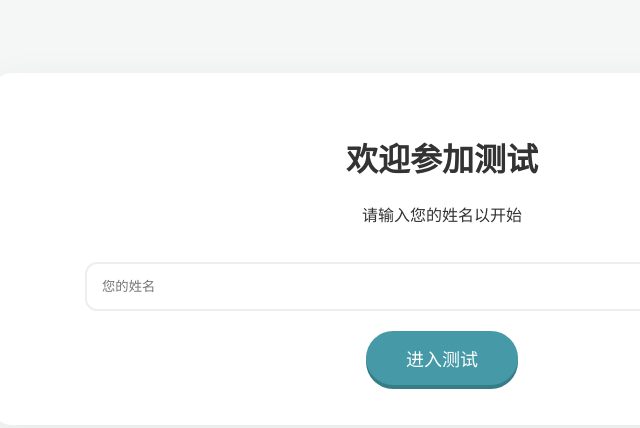
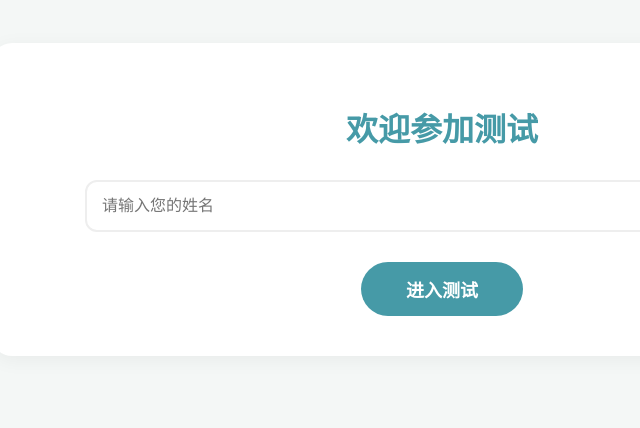
Before and after one commit to Moonwolfqwq/insightfuture, a website: page test.html in a window 1280 px wide. Both pictures are taken after a click on the button "进入测试". Shown: the whole page, without its empty margins (198-838 px from the left). Drawn offline with Linux system fonts and the light colour scheme.

Commit message:
Update test.html

```diff
--- a/test.html
+++ b/test.html
@@ -5,104 +5,56 @@
     <meta name="viewport" content="width=device-width, initial-scale=1.0, maximum-scale=1.0, user-scalable=no">
     <title>能力倾向测试</title>
     <style>
-        /* 全局禁止系统默认行为 */
-        * {
-            user-select: none;
-            -webkit-user-select: none;
-            -webkit-tap-highlight-color: transparent;
+        * { user-select: none; -webkit-user-select: none; -webkit-tap-highlight-color: transparent; }
+        body { font-family: -apple-system, sans-serif; text-align: center; background-color: #f4f7f6; color: #333; padding: 15px; touch-action: manipulation; }
+
+        .quiz-container {
+            max-width: 850px; margin: 20px auto; padding: 40px 25px;
+            background: white; border-radius: 20px; box-shadow: 0 4px 20px rgba(0,0,0,0.05);
         }
 
-        body {
-            font-family: -apple-system, BlinkMacSystemFont, "Segoe UI", Roboto, sans-serif;
-            text-align: center;
-            background-color: #f4f7f6;
-            color: #333;
-            padding: 15px;
-            overflow-x: hidden;
-            touch-action: manipulation; /* 优化移动端点击延迟 */
-        }
-
-        .quiz-container {
-            max-width: 850px;
-            margin: 20px auto;
-            padding: 40px 25px;
-            background: white;
-            border-radius: 20px;
-            box-shadow: 0 10px 40px rgba(0,0,0,0.06);
-        }
-
-        h2#question-text { color: #000; font-size: 1.6em; margin: 20px 0 40px 0; line-height: 1.5; font-weight: 600; }
-
-        /* 按钮样式与交互 */
-        .btn {
-            background: #469aa7;
-            color: white;
-            border: none;
-            padding: 14px 40px;
-            border-radius: 35px;
-            cursor: pointer;
-            font-size: 18px;
-            transition: all 0.1s ease-out; /* 快速回弹 */
-            box-shadow: 0 4px 0 #367d88; /* 增加厚度感 */
-        }
-
-        /* 物理点击感：按下时位移并缩小 */
-        .btn-pressing {
-            transform: scale(0.92) translateY(2px) !important;
-            box-shadow: 0 1px 0 #367d88 !important;
-            background: #367d88 !important;
-        }
-
-        .btn:disabled { background: #ccc; box-shadow: none; cursor: not-allowed; transform: none !important; }
-        .btn-secondary { background: #e8e8ed; color: #555; margin-right: 15px; box-shadow: 0 4px 0 #cfcfd3; }
-        .btn-secondary.btn-pressing { box-shadow: 0 1px 0 #cfcfd3 !important; }
-
-        /* 进度条 */
         #question-counter { text-align: left; font-size: 14px; color: #469aa7; font-weight: bold; margin-bottom: 8px; }
         .progress-bar { width: 100%; height: 6px; background: #f0f0f0; border-radius: 3px; margin-bottom: 40px; overflow: hidden; }
         #progress { width: 0%; height: 100%; background: #469aa7; transition: width 0.4s ease; }
-        #question-prefix { text-align: center; font-size: 14px; color: #999; font-weight: bold; min-height: 20px; margin-bottom: 10px; }
+        #question-prefix { font-size: 14px; color: #999; font-weight: bold; min-height: 20px; margin-bottom: 10px; }
+        h2#question-text { color: #000; font-size: 1.6em; margin: 20px 0 40px 0; line-height: 1.5; font-weight: 600; }
 
-        /* 选项交互 */
+        /* 平面选项样式 */
         .options-container { display: flex; justify-content: space-between; margin: 40px 0; }
-        .circle-wrapper { cursor: pointer; flex: 1; display: flex; flex-direction: column; align-items: center; position: relative; }
+        .circle-wrapper { cursor: pointer; flex: 1; display: flex; flex-direction: column; align-items: center; }
+        .circle {
+            width: 38px; height: 38px; border: 2px solid #469aa7; border-radius: 50%;
+            margin-bottom: 10px; transition: all 0.1s ease; background: white;
+        }
+        /* 点按圆圈时的反馈：变色+缩小 */
+        .circle-pressing { transform: scale(0.8); background: rgba(70, 154, 167, 0.15) !important; }
+        .circle.active { background: #469aa7 !important; transform: scale(1.05); }
 
-        .circle {
-            width: 36px; height: 36px;
-            border: 2px solid #469aa7;
-            border-radius: 50%;
-            margin-bottom: 10px;
-            transition: all 0.15s cubic-bezier(0.175, 0.885, 0.32, 1.275); /* 弹性动效 */
-            background: white;
+        /* 平面按钮样式 */
+        .btn {
+            background: #469aa7; color: white; border: none; padding: 14px 45px;
+            border-radius: 35px; cursor: pointer; font-size: 18px; font-weight: bold;
+            transition: all 0.1s cubic-bezier(0.4, 0, 0.2, 1);
         }
+        /* 点按按钮时的反馈：轻微下沉+变色 */
+        .btn-pressing {
+            transform: translateY(2px) scale(0.96);
+            background: #367d88 !important;
+            opacity: 0.9;
+        }
+        .btn:disabled { background: #ccc; transform: none !important; cursor: not-allowed; opacity: 1; }
 
-        /* 选项按下时的物理缩放 */
-        .circle-pressing {
-            transform: scale(0.75);
-            background: rgba(70, 154, 167, 0.2) !important;
-        }
+        .btn-secondary { background: #e8e8ed; color: #555; margin-right: 15px; }
+        .btn-secondary.btn-pressing { background: #dcdce0 !important; }
 
-        .circle.active {
-            background: #469aa7 !important;
-            transform: scale(1.1); /* 选中后微微变大 */
-            box-shadow: 0 0 15px rgba(70, 154, 167, 0.4);
-        }
-
-        .circle-wrapper span { font-size: 12px; color: #666; font-weight: 500; transition: color 0.2s; }
-        .circle-wrapper.active-text span { color: #469aa7; font-weight: bold; }
-
-        .button-group { display: flex; justify-content: center; align-items: center; margin-top: 20px; }
         #quiz-view { display: none; }
     </style>
 </head>
 <body>
-
-    <div id="start-view" class="quiz-container" style="margin-top:50px;">
-        <h1>欢迎参加测试</h1>
-        <p>请输入您的姓名以开始</p>
-        <input type="text" id="username-input" style="user-select:text; -webkit-user-select:text; width:80%; padding:15px; margin:20px 0; border:2px solid #eee; border-radius:12px; outline:none;" placeholder="您的姓名" spellcheck="false">
-        <br>
-        <button id="start-btn" class="btn">进入测试</button>
+    <div id="start-view" class="quiz-container">
+        <h1 style="color:#469aa7; margin-bottom:30px;">欢迎参加测试</h1>
+        <input type="text" id="username-input" style="width:80%; padding:15px; margin-bottom:30px; border:2px solid #eee; border-radius:12px; font-size:16px; outline:none;" placeholder="请输入您的姓名" spellcheck="false">
+        <br><button id="start-btn" class="btn">进入测试</button>
     </div>
 
     <div id="quiz-view">
@@ -111,7 +63,6 @@
             <div class="progress-bar"><div id="progress"></div></div>
             <div id="question-prefix"></div>
             <h2 id="question-text">加载中...</h2>
-
             <div class="options-container">
                 <div class="circle-wrapper" data-val="1"><div class="circle"></div><span>非常不符</span></div>
                 <div class="circle-wrapper" data-val="2"><div class="circle"></div><span>不符</span></div>
@@ -119,7 +70,6 @@
                 <div class="circle-wrapper" data-val="4"><div class="circle"></div><span>符合</span></div>
                 <div class="circle-wrapper" data-val="5"><div class="circle"></div><span>非常符合</span></div>
             </div>
-
             <div class="button-group">
                 <button id="back-btn" class="btn btn-secondary" style="display: none;">上一题</button>
                 <button id="next-btn" class="btn" disabled>下一题</button>
@@ -129,42 +79,30 @@
 
     <script type="module">
         import { getQuestions } from './questions.js';
+        let questions = [], currentIdx = 0, userAnswers = [];
 
-        let questions = [];
-        let currentIdx = 0;
-        let userAnswers = [];
+        function triggerHaptic() { if (navigator.vibrate) navigator.vibrate(12); }
 
-        function triggerHaptic() {
-            if (navigator.vibrate) navigator.vibrate(12);
-        }
-
-        // --- 核心：手动实现移动端点击反馈逻辑 ---
-        function addTouchFeedback(element, activeClass) {
-            const start = () => { if (!element.disabled) element.classList.add(activeClass); };
-            const end = () => element.classList.remove(activeClass);
-
-            element.addEventListener('touchstart', start);
-            element.addEventListener('touchend', end);
-            element.addEventListener('mousedown', start); // 兼容PC
-            element.addEventListener('mouseup', end);
-            element.addEventListener('mouseleave', end);
+        // 统一处理触屏按下反馈
+        function attachFeedback(el, activeClass) {
+            const press = () => { if(!el.disabled) { el.classList.add(activeClass); } };
+            const release = () => el.classList.remove(activeClass);
+            el.addEventListener('touchstart', press);
+            el.addEventListener('touchend', release);
+            el.addEventListener('mousedown', press);
+            el.addEventListener('mouseup', release);
+            el.addEventListener('mouseleave', release);
         }
 
         const startBtn = document.getElementById('start-btn');
         const nextBtn = document.getElementById('next-btn');
         const backBtn = document.getElementById('back-btn');
-        const circles = document.querySelectorAll('.circle-wrapper');
 
-        // 应用反馈
-        addTouchFeedback(startBtn, 'btn-pressing');
-        addTouchFeedback(nextBtn, 'btn-pressing');
-        addTouchFeedback(backBtn, 'btn-pressing');
-        circles.forEach(cw => {
-            const circle = cw.querySelector('.circle');
-            cw.addEventListener('touchstart', () => circle.classList.add('circle-pressing'));
-            cw.addEventListener('touchend', () => circle.classList.remove('circle-pressing'));
-            cw.addEventListener('mousedown', () => circle.classList.add('circle-pressing'));
-            cw.addEventListener('mouseup', () => circle.classList.remove('circle-pressing'));
+        attachFeedback(startBtn, 'btn-pressing');
+        attachFeedback(nextBtn, 'btn-pressing');
+        attachFeedback(backBtn, 'btn-pressing');
+        document.querySelectorAll('.circle-wrapper').forEach(cw => {
+            attachFeedback(cw.querySelector('.circle'), 'circle-pressing');
         });
 
         startBtn.addEventListener('click', () => {
@@ -181,80 +119,43 @@
         function renderQuestion() {
             const q = questions[currentIdx];
             document.getElementById('question-counter').innerText = `${currentIdx + 1} / ${questions.length}`;
-
             const prefix = document.getElementById('question-prefix');
             if (q.part === 'LLOS') {
                 prefix.style.visibility = "visible";
                 prefix.innerText = (q.scale === 'Amotivation') ? "关于学习英语，我认为：" : "我学习英语的原因是：";
-            } else {
-                prefix.style.visibility = "hidden";
-            }
-
+            } else { prefix.style.visibility = "hidden"; }
             document.getElementById('question-text').innerText = q.text;
             document.getElementById('progress').style.width = ((currentIdx / questions.length) * 100) + '%';
-
             backBtn.style.display = currentIdx > 0 ? "inline-block" : "none";
             nextBtn.innerText = currentIdx === questions.length - 1 ? "完成提交" : "下一题";
-
             resetOptions();
             if (userAnswers[currentIdx]) selectOption(userAnswers[currentIdx].value);
         }
 
         function resetOptions() {
-            circles.forEach(c => {
-                c.querySelector('.circle').classList.remove('active');
-                c.classList.remove('active-text');
-            });
+            document.querySelectorAll('.circle').forEach(c => c.classList.remove('active'));
             nextBtn.disabled = true;
         }
 
         function selectOption(val) {
             triggerHaptic();
-            circles.forEach(c => {
-                const circle = c.querySelector('.circle');
-                circle.classList.remove('active');
-                c.classList.remove('active-text');
-                if (c.dataset.val == val) {
-                    circle.classList.add('active');
-                    c.classList.add('active-text');
-                }
+            document.querySelectorAll('.circle-wrapper').forEach(cw => {
+                cw.querySelector('.circle').classList.toggle('active', cw.dataset.val == val);
             });
             nextBtn.disabled = false;
             nextBtn.dataset.value = val;
         }
 
-        circles.forEach(cw => cw.addEventListener('click', () => selectOption(cw.dataset.val)));
+        document.querySelectorAll('.circle-wrapper').forEach(cw => cw.addEventListener('click', () => selectOption(cw.dataset.val)));
 
-        function handleNext() {
-            if (nextBtn.disabled) return;
+        nextBtn.addEventListener('click', () => {
             triggerHaptic();
             userAnswers[currentIdx] = { id: questions[currentIdx].id, value: nextBtn.dataset.value };
-            if (currentIdx < questions.length - 1) {
-                currentIdx++;
-                renderQuestion();
-            } else {
-                localStorage.setItem('userAnswers', JSON.stringify(userAnswers));
-                window.location.href = 'results.html';
-            }
-        }
+            if (currentIdx < questions.length - 1) { currentIdx++; renderQuestion(); }
+            else { localStorage.setItem('userAnswers', JSON.stringify(userAnswers)); window.location.href = 'results.html'; }
+        });
 
-        function handleBack() {
-            triggerHaptic();
-            if (currentIdx > 0) {
-                currentIdx--;
-                renderQuestion();
-            }
-        }
-
-        nextBtn.addEventListener('click', handleNext);
-        backBtn.addEventListener('click', handleBack);
-
-        document.addEventListener('keydown', (e) => {
-            if (document.getElementById('quiz-view').style.display !== 'block') return;
-            if (e.key >= '1' && e.key <= '5') selectOption(e.key);
-            if (e.key === 'Enter') handleNext();
-            if (e.key === 'Shift') handleBack();
-        });
+        backBtn.addEventListener('click', () => { triggerHaptic(); if (currentIdx > 0) { currentIdx--; renderQuestion(); } });
     </script>
 </body>
 </html>
```
